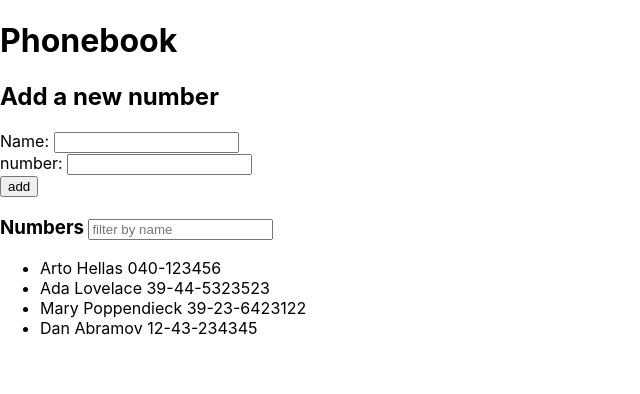
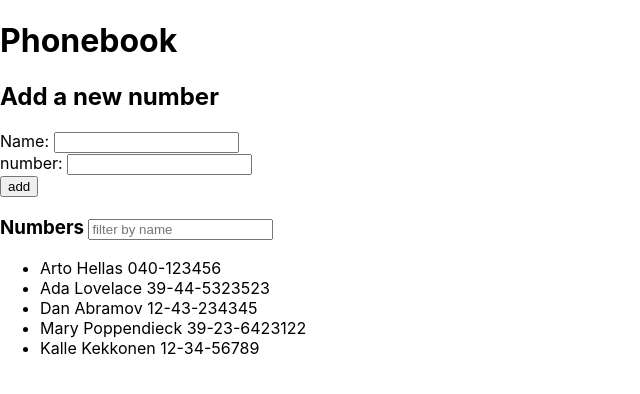
Before and after one commit to JouHouFin/HY_fullstack, a React (Create React App) app in the folder osa2/puhelinluettelo/: page / in a window 1280 px wide. Shown: the top 394 px of the page, without its empty margins (0-640 px from the left). Built offline with nearby package versions, Linux system fonts and the light colour scheme; data requests are answered from the project's data file.

Commit message:
2.11: puhelinluettelo step6 done

```diff
--- /dev/null
+++ b/osa2/puhelinluettelo/db.json
@@ -0,0 +1,29 @@
+{
+  "persons":[
+    {
+      "name": "Arto Hellas",
+      "number": "040-123456",
+      "id": 1
+    },
+    {
+      "name": "Ada Lovelace",
+      "number": "39-44-5323523",
+      "id": 2
+    },
+    {
+      "name": "Dan Abramov",
+      "number": "12-43-234345",
+      "id": 3
+    },
+    {
+      "name": "Mary Poppendieck",
+      "number": "39-23-6423122",
+      "id": 4
+    },
+    {
+      "name": "Kalle Kekkonen",
+      "number": "12-34-56789",
+      "id": 4
+    }
+  ]
+}
--- a/osa2/puhelinluettelo/src/App.js
+++ b/osa2/puhelinluettelo/src/App.js
@@ -1,4 +1,5 @@
-import React, { useState } from 'react'
+import React, { useState, useEffect } from 'react'
+import axios from 'axios'
 
 const Button = (props) => {
   return (
@@ -40,17 +41,24 @@ const PersonList = ({persons, filteringString}) => {
 }
 
 const App = () => {
-  const [ persons, setPersons] = useState([
-    { name: 'Arto Hellas', number: '040-123456' },
-    { name: 'Ada Lovelace', number: '39-44-5323523' },
-    { name: 'Mary Poppendieck', number: '39-23-6423122' },
-    { name: 'Dan Abramov', number: '12-43-234345' }
-  ])
+  const [ persons, setPersons] = useState([])
 
   const [ newName, setNewName ] = useState('')
   const [ newNumber, setNewNumber ] = useState('')
   const [ filteringString, setFilteringString ] = useState('')
 
+  const hook = () => {
+    console.log("effect")
+    axios
+    .get('http://localhost:3001/persons')
+    .then(response => {
+      console.log("promise fulfilled")
+      setPersons(response.data)
+    })
+  }
+
+  useEffect(hook, [])
+  console.log("persons length: ", persons.length)
   const addContact = (event) => {
     event.preventDefault()
     if (newName === '') {
```
Also changed, not shown: osa2/puhelinluettelo/package.json (+6 -1 lines), 1 other file (tests, documents, lock files or other folders).
